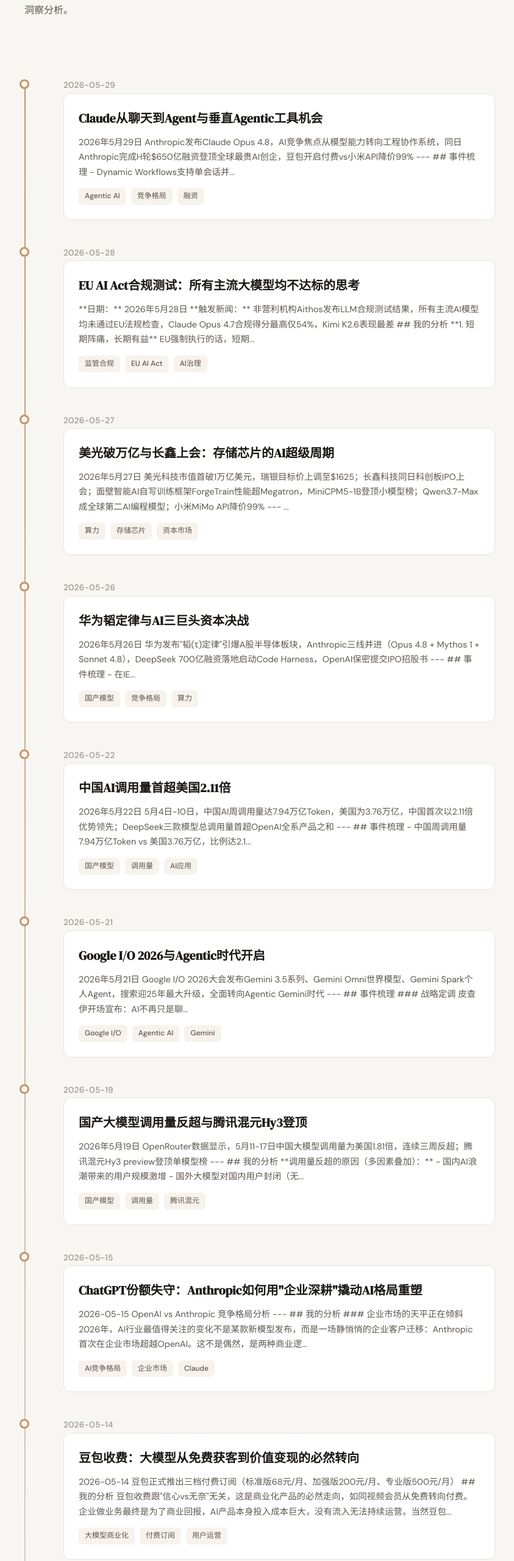
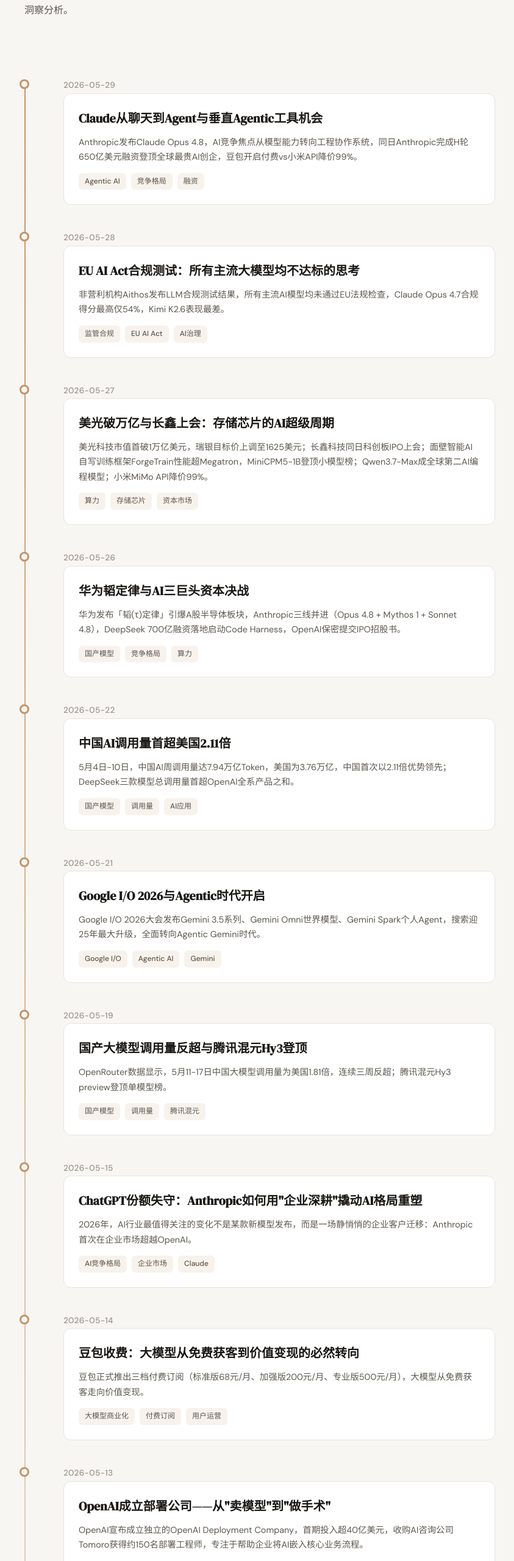
Before and after one commit to wjrachel/portfolio, a plain HTML site: page insights.html in a window 1280 px wide. Shown: the part 240-2800 px from the top of the page at 61% size, without its empty margins (214-1057 px from the left). Drawn offline with Linux system fonts and the light colour scheme.

Commit message:
fix: 清理文章卡片的 markdown 符号，显示干净整洁的摘要内容

```diff
--- a/insights.html
+++ b/insights.html
@@ -29,14 +29,7 @@
                 <span class="article-date">2026-05-29</span>
                 <div class="article-content">
                     <h2 class="article-title">Claude从聊天到Agent与垂直Agentic工具机会</h2>
-                    <p class="article-summary">2026年5月29日
-Anthropic发布Claude Opus 4.8，AI竞争焦点从模型能力转向工程协作系统，同日Anthropic完成H轮$650亿融资登顶全球最贵AI创企，豆包开启付费vs小米API降价99%
-
----
-
-## 事件梳理
-
-- Dynamic Workflows支持单会话并...</p>
+                    <p class="article-summary">Anthropic发布Claude Opus 4.8，AI竞争焦点从模型能力转向工程协作系统，同日Anthropic完成H轮650亿美元融资登顶全球最贵AI创企，豆包开启付费vs小米API降价99%。</p>
                     <div class="article-tags">
                         <span class="article-tag">Agentic AI</span>
                         <span class="article-tag">竞争格局</span>
@@ -49,14 +42,7 @@
                 <span class="article-date">2026-05-28</span>
                 <div class="article-content">
                     <h2 class="article-title">EU AI Act合规测试：所有主流大模型均不达标的思考</h2>
-                    <p class="article-summary">**日期：** 2026年5月28日
-**触发新闻：** 非营利机构Aithos发布LLM合规测试结果，所有主流AI模型均未通过EU法规检查，Claude Opus 4.7合规得分最高仅54%，Kimi K2.6表现最差
-
-## 我的分析
-
-**1. 短期阵痛，长期有益**
-
-EU强制执行的话，短期...</p>
+                    <p class="article-summary">非营利机构Aithos发布LLM合规测试结果，所有主流AI模型均未通过EU法规检查，Claude Opus 4.7合规得分最高仅54%，Kimi K2.6表现最差。</p>
                     <div class="article-tags">
                         <span class="article-tag">监管合规</span>
                         <span class="article-tag">EU AI Act</span>
@@ -69,11 +55,7 @@
                 <span class="article-date">2026-05-27</span>
                 <div class="article-content">
                     <h2 class="article-title">美光破万亿与长鑫上会：存储芯片的AI超级周期</h2>
-                    <p class="article-summary">2026年5月27日
-美光科技市值首破1万亿美元，瑞银目标价上调至$1625；长鑫科技同日科创板IPO上会；面壁智能AI自写训练框架ForgeTrain性能超Megatron，MiniCPM5-1B登顶小模型榜；Qwen3.7-Max成全球第二AI编程模型；小米MiMo API降价99%
-
----
-...</p>
+                    <p class="article-summary">美光科技市值首破1万亿美元，瑞银目标价上调至1625美元；长鑫科技同日科创板IPO上会；面壁智能AI自写训练框架ForgeTrain性能超Megatron，MiniCPM5-1B登顶小模型榜；Qwen3.7-Max成全球第二AI编程模型；小米MiMo API降价99%。</p>
                     <div class="article-tags">
                         <span class="article-tag">算力</span>
                         <span class="article-tag">存储芯片</span>
@@ -86,14 +68,7 @@
                 <span class="article-date">2026-05-26</span>
                 <div class="article-content">
                     <h2 class="article-title">华为韬定律与AI三巨头资本决战</h2>
-                    <p class="article-summary">2026年5月26日
-华为发布"韬(τ)定律"引爆A股半导体板块，Anthropic三线并进（Opus 4.8 + Mythos 1 + Sonnet 4.8），DeepSeek 700亿融资落地启动Code Harness，OpenAI保密提交IPO招股书
-
----
-
-## 事件梳理
-
-- 在IE...</p>
+                    <p class="article-summary">华为发布「韬(τ)定律」引爆A股半导体板块，Anthropic三线并进（Opus 4.8 + Mythos 1 + Sonnet 4.8），DeepSeek 700亿融资落地启动Code Harness，OpenAI保密提交IPO招股书。</p>
                     <div class="article-tags">
                         <span class="article-tag">国产模型</span>
                         <span class="article-tag">竞争格局</span>
@@ -106,14 +81,7 @@
                 <span class="article-date">2026-05-22</span>
                 <div class="article-content">
                     <h2 class="article-title">中国AI调用量首超美国2.11倍</h2>
-                    <p class="article-summary">2026年5月22日
-5月4日-10日，中国AI周调用量达7.94万亿Token，美国为3.76万亿，中国首次以2.11倍优势领先；DeepSeek三款模型总调用量首超OpenAI全系产品之和
-
----
-
-## 事件梳理
-
-- 中国周调用量7.94万亿Token vs 美国3.76万亿，比例达2.1...</p>
+                    <p class="article-summary">5月4日-10日，中国AI周调用量达7.94万亿Token，美国为3.76万亿，中国首次以2.11倍优势领先；DeepSeek三款模型总调用量首超OpenAI全系产品之和。</p>
                     <div class="article-tags">
                         <span class="article-tag">国产模型</span>
                         <span class="article-tag">调用量</span>
@@ -126,15 +94,7 @@
                 <span class="article-date">2026-05-21</span>
                 <div class="article-content">
                     <h2 class="article-title">Google I/O 2026与Agentic时代开启</h2>
-                    <p class="article-summary">2026年5月21日
-Google I/O 2026大会发布Gemini 3.5系列、Gemini Omni世界模型、Gemini Spark个人Agent，搜索迎25年最大升级，全面转向Agentic Gemini时代
-
----
-
-## 事件梳理
-
-### 战略定调
-皮查伊开场宣布：AI不再只是聊...</p>
+                    <p class="article-summary">Google I/O 2026大会发布Gemini 3.5系列、Gemini Omni世界模型、Gemini Spark个人Agent，搜索迎25年最大升级，全面转向Agentic Gemini时代。</p>
                     <div class="article-tags">
                         <span class="article-tag">Google I/O</span>
                         <span class="article-tag">Agentic AI</span>
@@ -147,16 +107,7 @@
                 <span class="article-date">2026-05-19</span>
                 <div class="article-content">
                     <h2 class="article-title">国产大模型调用量反超与腾讯混元Hy3登顶</h2>
-                    <p class="article-summary">2026年5月19日
-OpenRouter数据显示，5月11-17日中国大模型调用量为美国1.81倍，连续三周反超；腾讯混元Hy3 preview登顶单模型榜
-
----
-
-## 我的分析
-
-**调用量反超的原因（多因素叠加）：**
-- 国内AI浪潮带来的用户规模激增
-- 国外大模型对国内用户封闭（无...</p>
+                    <p class="article-summary">OpenRouter数据显示，5月11-17日中国大模型调用量为美国1.81倍，连续三周反超；腾讯混元Hy3 preview登顶单模型榜。</p>
                     <div class="article-tags">
                         <span class="article-tag">国产模型</span>
                         <span class="article-tag">调用量</span>
@@ -169,16 +120,7 @@
                 <span class="article-date">2026-05-15</span>
                 <div class="article-content">
                     <h2 class="article-title">ChatGPT份额失守：Anthropic如何用"企业深耕"撬动AI格局重塑</h2>
-                    <p class="article-summary">2026-05-15
-OpenAI vs Anthropic 竞争格局分析
-
----
-
-## 我的分析
-
-### 企业市场的天平正在倾斜
-
-2026年，AI行业最值得关注的变化不是某款新模型发布，而是一场静悄悄的企业客户迁移：Anthropic首次在企业市场超越OpenAI。这不是偶然，是两种商业逻...</p>
+                    <p class="article-summary">2026年，AI行业最值得关注的变化不是某款新模型发布，而是一场静悄悄的企业客户迁移：Anthropic首次在企业市场超越OpenAI。</p>
                     <div class="article-tags">
                         <span class="article-tag">AI竞争格局</span>
                         <span class="article-tag">企业市场</span>
@@ -191,12 +133,7 @@
                 <span class="article-date">2026-05-14</span>
                 <div class="article-content">
                     <h2 class="article-title">豆包收费：大模型从免费获客到价值变现的必然转向</h2>
-                    <p class="article-summary">2026-05-14
-豆包正式推出三档付费订阅（标准版68元/月、加强版200元/月、专业版500元/月）
-
-## 我的分析
-
-豆包收费跟"信心vs无奈"无关，这是商业化产品的必然走向，如同视频会员从免费转向付费。企业做业务最终是为了商业回报，AI产品本身投入成本巨大，没有流入无法持续运营。当然豆包...</p>
+                    <p class="article-summary">豆包正式推出三档付费订阅（标准版68元/月、加强版200元/月、专业版500元/月），大模型从免费获客走向价值变现。</p>
                     <div class="article-tags">
                         <span class="article-tag">大模型商业化</span>
                         <span class="article-tag">付费订阅</span>
@@ -209,12 +146,7 @@
                 <span class="article-date">2026-05-13</span>
                 <div class="article-content">
                     <h2 class="article-title">OpenAI成立部署公司——从"卖模型"到"做手术"</h2>
-                    <p class="article-summary">2026-05-13
-OpenAI宣布成立独立的OpenAI Deployment Company，首期投入超40亿美元，收购AI咨询公司Tomoro获得约150名部署工程师，专注于帮助企业将AI嵌入核心业务流程。贝恩预测Agentic AI市场达1000亿美元，目前仅开发4-6%。
-
----
-
-#...</p>
+                    <p class="article-summary">OpenAI宣布成立独立的OpenAI Deployment Company，首期投入超40亿美元，收购AI咨询公司Tomoro获得约150名部署工程师，专注于帮助企业将AI嵌入核心业务流程。</p>
                     <div class="article-tags">
                         <span class="article-tag">Agentic AI</span>
                         <span class="article-tag">企业落地</span>
@@ -227,15 +159,7 @@
                 <span class="article-date">2026-05-12</span>
                 <div class="article-content">
                     <h2 class="article-title">GitLab大重组——传统SaaS在Agentic时代的生存危机</h2>
-                    <p class="article-summary">2026-05-12
-GitLab宣布AI时代大重组，削减30%国家的本地小团队。AI编程工具崛起对传统软件公司的冲击从工具层传导到商业层面。
-
----
-
-## 我的分析
-
-### 传统纯工具SaaS的困境
-传统纯工具的SaaS确实会很难，很多工作流会被AI工具替代。如果做产品重构转型，历史包袱又会...</p>
+                    <p class="article-summary">GitLab宣布AI时代大重组，削减30%国家的本地小团队。AI编程工具崛起对传统软件公司的冲击从工具层传导到商业层面。</p>
                     <div class="article-tags">
                         <span class="article-tag">SaaS</span>
                         <span class="article-tag">AI编程</span>
@@ -248,15 +172,7 @@
                 <span class="article-date">2026-05-11</span>
                 <div class="article-content">
                     <h2 class="article-title">Kimi K2.6的价格战启示录</h2>
-                    <p class="article-summary">2026-05-11
-国产AI Kimi K2.6登顶OpenRouter全球使用量榜首，价格仅为西方模型的1/6。通义千问拿下全球超50%开源模型下载量，新加坡政府已采用构建国家主权AI。
-
----
-
-## 我的分析
-
-### 对行业格局的影响
-有越来越多的人参与到AI浪潮中，这会推进AI应用进一...</p>
+                    <p class="article-summary">国产AI Kimi K2.6登顶OpenRouter全球使用量榜首，价格仅为西方模型的1/6。通义千问拿下全球超50%开源模型下载量，新加坡政府已采用构建国家主权AI。</p>
                     <div class="article-tags">
                         <span class="article-tag">价格战</span>
                         <span class="article-tag">国产模型</span>
@@ -269,15 +185,7 @@
                 <span class="article-date">2026-05-08</span>
                 <div class="article-content">
                     <h2 class="article-title">xAI解散，马斯克把22万张GPU超算租给Anthropic</h2>
-                    <p class="article-summary">2026-05-08
-5月6日马斯克宣布xAI不再独立运营，整体并入SpaceX，旗下22万块英伟达GPU超算全部租赁给Anthropic用于Claude推理。
-
----
-
-## 我的分析
-
-### AI竞争的核心是什么
-AI竞争的核心是模型能力。无论上层应用封装的框架形式是怎样的，是Agent还是...</p>
+                    <p class="article-summary">5月6日马斯克宣布xAI不再独立运营，整体并入SpaceX，旗下22万块英伟达GPU超算全部租赁给Anthropic用于Claude推理。</p>
                     <div class="article-tags">
                         <span class="article-tag">算力</span>
                         <span class="article-tag">云厂商</span>
@@ -290,15 +198,7 @@
                 <span class="article-date">2026-05-07</span>
                 <div class="article-content">
                     <h2 class="article-title">DeepSeek启动首轮融资，估值或达450亿美元</h2>
-                    <p class="article-summary">2026-05-07
-DeepSeek启动首轮融资，估值或达450亿美元，国家集成电路产业投资基金+腾讯+阿里等争抢投资份额。
-
----
-
-## 我的分析
-
-### 这是战略转向还是被迫为之？
-是被迫为之。梁文锋本人是钻研技术的style，幻方量化投资收益很好本人不缺钱。但DeepSeek一战成名后...</p>
+                    <p class="article-summary">DeepSeek启动首轮融资，估值或达450亿美元，国家集成电路产业投资基金+腾讯+阿里等争抢投资份额。</p>
                     <div class="article-tags">
                         <span class="article-tag">融资</span>
                         <span class="article-tag">国家队</span>
@@ -311,15 +211,7 @@
                 <span class="article-date">2026-05-07</span>
                 <div class="article-content">
                     <h2 class="article-title">Anthropic发布10款金融AI智能体模板</h2>
-                    <p class="article-summary">2026-05-07
-Anthropic推出覆盖银行、保险领域的10款AI智能体模板，可完成客户材料生成、财报审阅等工作，接入微软Office套件提升金融分析效率。发布后美股多家金融服务商股价出现波动。
-
----
-
-## 我的分析
-
-### 对AI行业意味着什么
-1. 有了更加具体的应用场景，让"A...</p>
+                    <p class="article-summary">Anthropic推出覆盖银行、保险领域的10款AI智能体模板，可完成客户材料生成、财报审阅等工作，接入微软Office套件提升金融分析效率。</p>
                     <div class="article-tags">
                         <span class="article-tag">金融AI</span>
                         <span class="article-tag">智能体模板</span>
```
